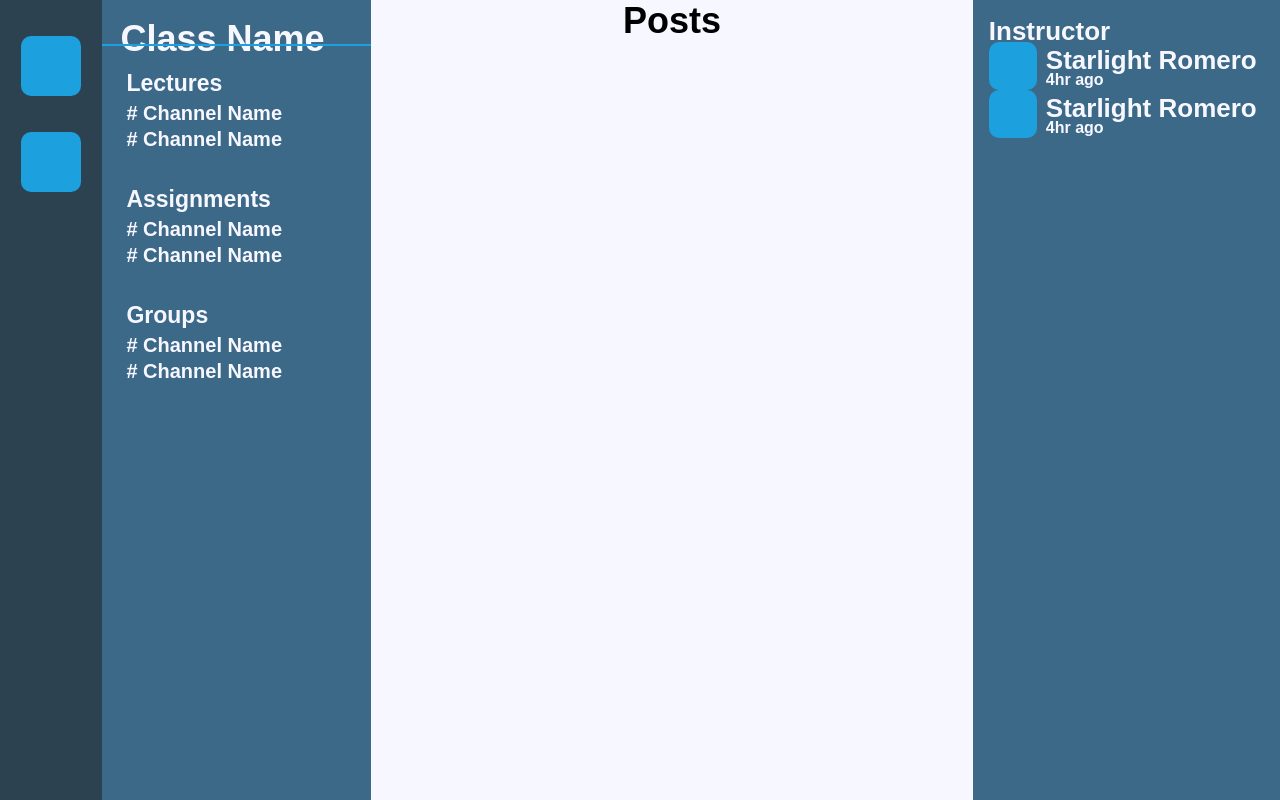
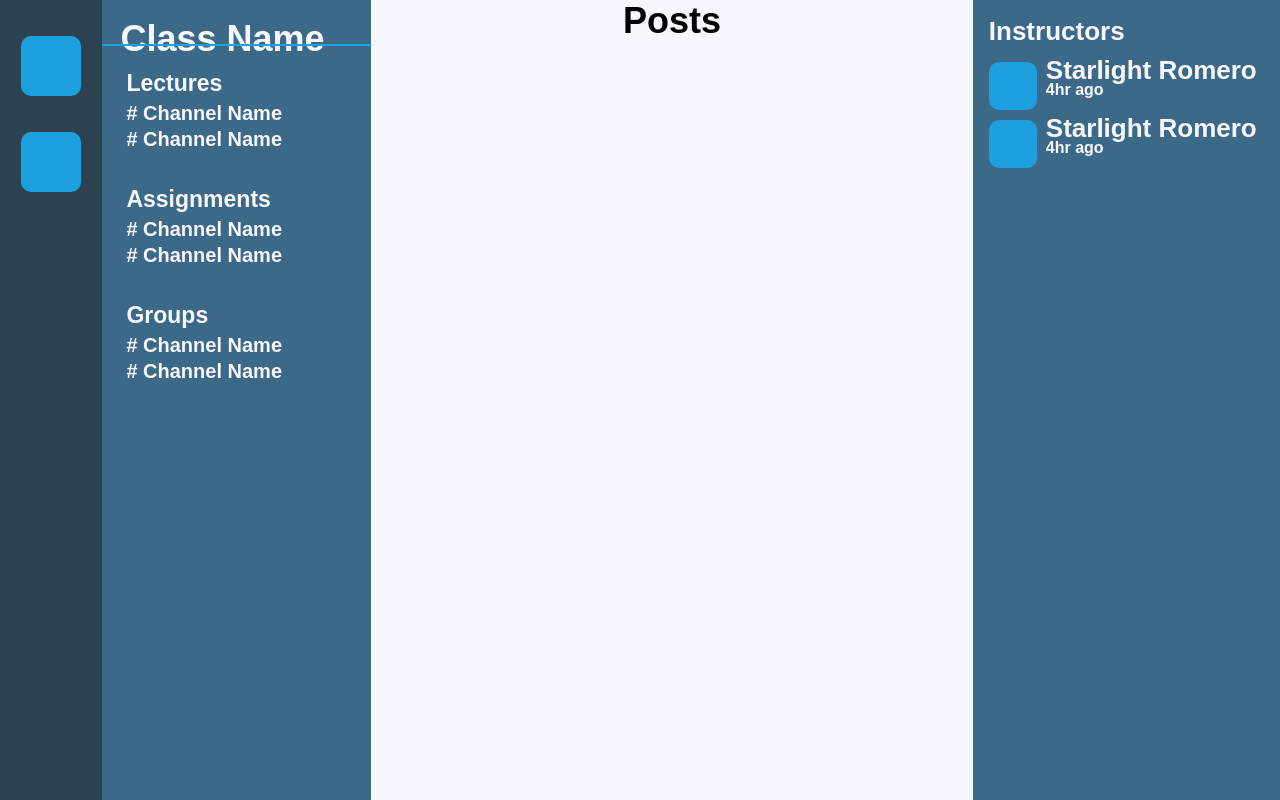
Before and after one commit to tsamantanis/hydra, a React (Create React App) app: page / in a window 1280 px wide. Built offline with nearby package versions, Linux system fonts and the light colour scheme; a web font is replaced by a local one.

Commit message:
Refactor main user groups & add margin css

```diff
--- a/src/App.css
+++ b/src/App.css
@@ -152,6 +152,100 @@ form fieldset label {
   margin-left: 22px;
 }
 
+.m-0 {
+    margin: 0px;
+}
+.m-l-5 {
+    margin-left: 5px;
+}
+.m-l-10 {
+    margin-left: 10px;
+}
+.m-l-15 {
+    margin-left: 15px;
+}
+.m-l-20 {
+    margin-left: 20px;
+}
+.m-l-30 {
+    margin-left: 30px;
+}
+.m-l-40 {
+    margin-left: 40px;
+}
+.m-r-5 {
+    margin-right: 5px;
+}
+.m-r-10 {
+    margin-right: 10px;
+}
+.m-r-15 {
+    margin-right: 15px;
+}
+.m-r-20 {
+    margin-right: 20px;
+}
+.m-r-30 {
+    margin-right: 30px;
+}
+.m-r-40 {
+    margin-right: 40px;
+}
+.m-t-0 {
+    margin-top: 0px;
+}
+.m-t-5 {
+    margin-top: 5px;
+}
+.m-t-10 {
+    margin-top: 10px;
+}
+.m-t-15 {
+    margin-top: 15px;
+}
+.m-t-20 {
+    margin-top: 20px;
+}
+.m-t-30 {
+    margin-top: 30px;
+}
+.m-t-40 {
+    margin-top: 40px;
+}
+.m-b-0 {
+    margin-bottom: 0px;
+}
+.m-b-5 {
+    margin-bottom: 5px;
+}
+.m-b-10 {
+    margin-bottom: 10px;
+}
+.m-b-15 {
+    margin-bottom: 15px;
+}
+.m-b-20 {
+    margin-bottom: 20px;
+}
+.m-b-30 {
+    margin-bottom: 30px;
+}
+.m-b-40 {
+    margin-bottom: 40px;
+}
+.m-t-n5 {
+    margin-top: -5px;
+}
+.m-t-n10 {
+    margin-top: -10px;
+}
+.m-t-n15 {
+    margin-top: -15px;
+}
+.m-t-n20 {
+    margin-top: -20px;
+}
+
 /* Split View */
 
 .splitView {
--- a/src/components/Main/Main.js
+++ b/src/components/Main/Main.js
@@ -2,7 +2,7 @@ import React, {Component} from 'react'
 import '../../App.css'
 import './Main.css'
 import ChannelGroup from './ChannelGroup'
-
+import UserGroup from './UserGroup'
 class Main extends Component {
     render () {
         return (
@@ -31,31 +31,19 @@ class Main extends Component {
                     <h1>Posts</h1>
                 </div>
                 <div className='Users'>
-                    <div className='UserGroup'>
-                        <h4>Instructor</h4>
-                        <div className='UserItem'>
-                            <div className='UserIcon' />
-                            <div className='User'>
-                                <div className='UserName'>
-                                    <h4>Starlight Romero</h4>
-                                </div>
-                                <div className='UserStatus'>
-                                    <p>4hr ago</p>
-                                </div>
-                            </div>
-                        </div>
-                        <div className='UserItem'>
-                            <div className='UserIcon' />
-                            <div className='User'>
-                                <div className='UserName'>
-                                    <h4>Starlight Romero</h4>
-                                </div>
-                                <div className='UserStatus'>
-                                    <p>4hr ago</p>
-                                </div>
-                            </div>
-                        </div>
-                    </div>
+                    <UserGroup
+                        groupTitle="Instructors"
+                        userItems={[
+                            {
+                                "name": "Starlight Romero",
+                                "status": "4hr ago"
+                            },
+                            {
+                                "name": "Starlight Romero",
+                                "status": "4hr ago"
+                            }
+                        ]}
+                    />
                 </div>
             </div>
         )
--- /dev/null
+++ b/src/components/Main/UserGroup.js
@@ -0,0 +1,28 @@
+import React, {Component} from 'react'
+
+class UserGroup extends Component {
+    render() {
+        return(
+            <div className='UserGroup'>
+                <h4 className="m-b-20">{this.props.groupTitle}</h4>
+                { this.props.userItems.map((item) => {
+                    return (
+                        <div className='UserItem m-b-10'>
+                            <div className='UserIcon' />
+                            <div className='User m-t-n20'>
+                                <div className='UserName'>
+                                    <h4>{item.name}</h4>
+                                </div>
+                                <div className='UserStatus'>
+                                    <p>{item.status}</p>
+                                </div>
+                            </div>
+                        </div>
+                    )
+                })}
+            </div>
+        );
+    }
+}
+
+export default UserGroup
```
